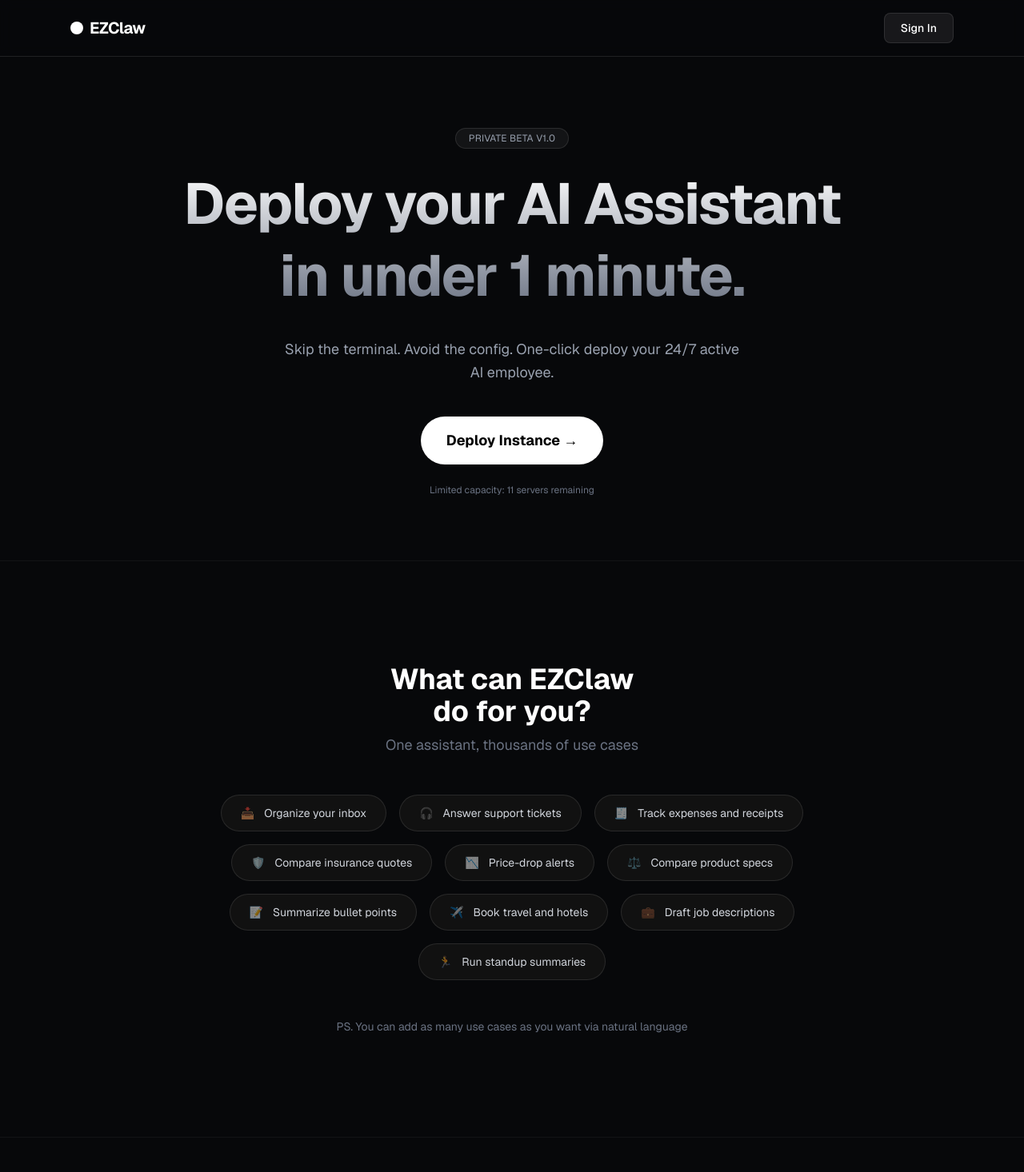
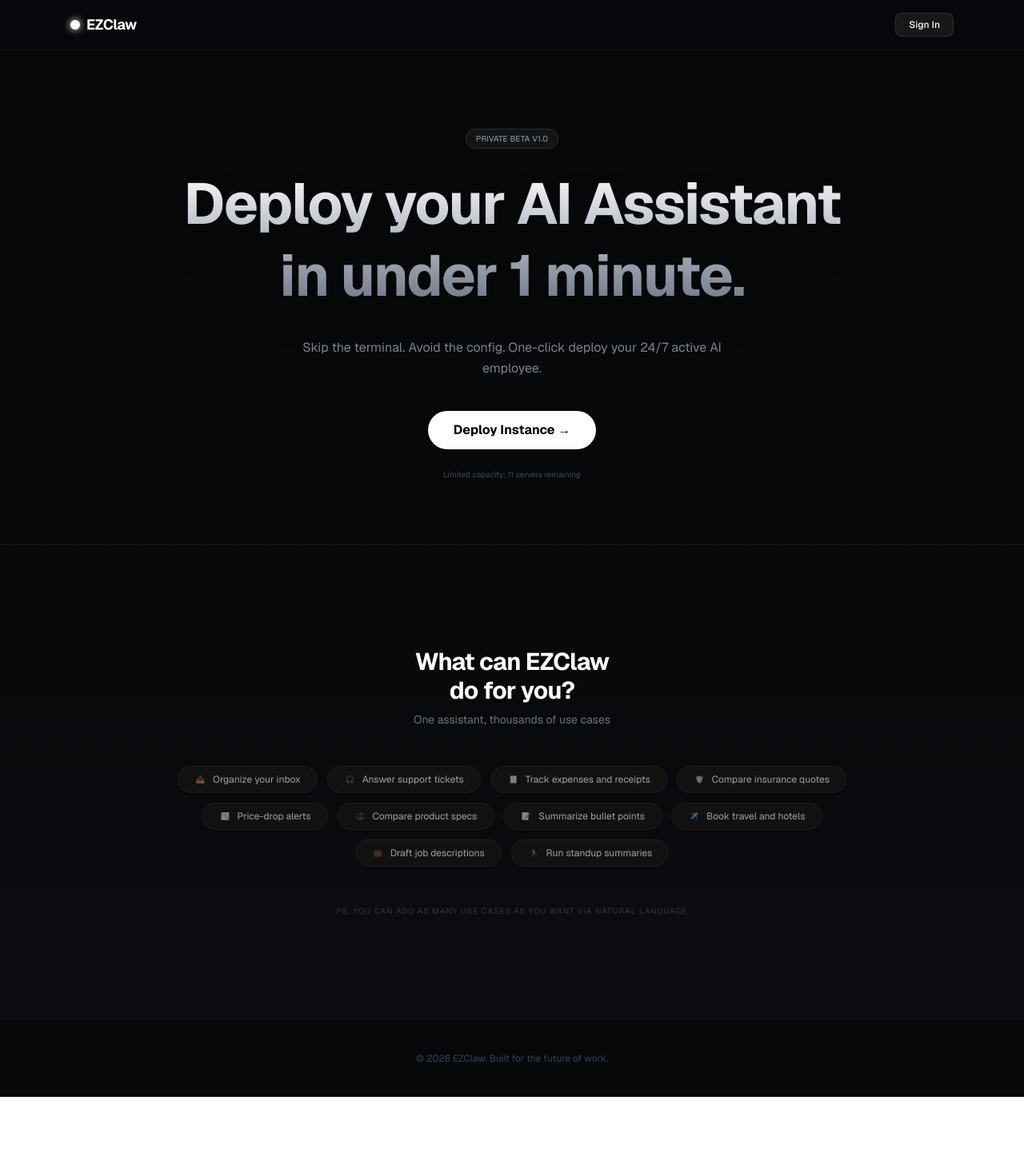
Before and after one commit to gingerbotcodes/ezclaw, a Next.js app: page / in a window 1280 px wide. Shown: the top 1466 px of the page at 80% size. After the commit the page ends 1372 px from the top, so only its background shows below. Built offline with nearby package versions, Linux system fonts and the light colour scheme.

Commit message:
Polish UI (Interactivity + Typography)

```diff
--- a/app/page.tsx
+++ b/app/page.tsx
@@ -6,42 +6,42 @@
     <div className="min-h-screen bg-[#07080a] text-white font-sans selection:bg-white selection:text-black">
 
       {/* Navbar */}
-      <nav className="fixed top-0 w-full bg-[#07080a]/80 backdrop-blur z-50 border-b border-white/10">
+      <nav className="fixed top-0 w-full bg-[#07080a]/80 backdrop-blur z-50 border-b border-white/5 transition-all duration-300">
         <div className="max-w-6xl mx-auto px-6 py-4 flex justify-between items-center">
-          <div className="font-bold text-xl tracking-tight flex items-center gap-2">
-            <span className="w-4 h-4 bg-white rounded-full"></span> EZClaw
+          <div className="font-bold text-lg tracking-tight flex items-center gap-2 cursor-pointer hover:opacity-80">
+            <span className="w-3 h-3 bg-white rounded-full shadow-[0_0_10px_white]"></span> EZClaw
           </div>
-          <button className="bg-[#18181b] border border-white/10 text-white px-5 py-2 rounded-lg font-medium hover:bg-white hover:text-black transition text-sm">
+          <button className="bg-[#18181b] border border-white/10 text-white px-4 py-1.5 rounded-lg text-xs font-medium hover:bg-white hover:text-black hover:scale-105 active:scale-95 transition">
             Sign In
           </button>
         </div>
       </nav>
 
       {/* Hero */}
-      <header className="pt-40 pb-20 px-6 text-center max-w-4xl mx-auto">
-        <div className="inline-block px-4 py-1 rounded-full border border-white/10 bg-white/5 text-xs text-gray-400 mb-6 tracking-wide uppercase">
+      <header className="pt-40 pb-20 px-6 text-center max-w-4xl mx-auto animate-in fade-in slide-in-from-bottom-10 duration-700">
+        <div className="inline-block px-3 py-1 rounded-full border border-white/10 bg-white/5 text-[10px] text-gray-400 mb-6 tracking-wide uppercase hover:bg-white/10 cursor-default transition">
           Private Beta v1.0
         </div>
-        <h1 className="text-5xl md:text-7xl font-bold mb-8 tracking-tight leading-tight bg-gradient-to-b from-white to-gray-500 bg-clip-text text-transparent">
+        <h1 className="text-5xl md:text-7xl font-bold mb-8 tracking-tight leading-tight bg-gradient-to-b from-white to-gray-500 bg-clip-text text-transparent drop-shadow-2xl">
           Deploy your AI Assistant<br/>in under 1 minute.
         </h1>
-        <p className="text-lg text-gray-400 mb-10 max-w-xl mx-auto leading-relaxed">
+        <p className="text-base text-gray-400 mb-10 max-w-xl mx-auto leading-relaxed opacity-80">
           Skip the terminal. Avoid the config. One-click deploy your 24/7 active AI employee.
         </p>
 
-        <button className="bg-white text-black px-8 py-4 rounded-full font-bold text-lg hover:shadow-[0_0_20px_rgba(255,255,255,0.3)] transition transform">
+        <button className="bg-white text-black px-8 py-3 rounded-full font-bold text-base hover:shadow-[0_0_25px_rgba(255,255,255,0.4)] hover:scale-105 active:scale-95 transition transform">
           Deploy Instance →
         </button>
-        <p className="mt-6 text-xs text-gray-500">Limited capacity: 11 servers remaining</p>
+        <p className="mt-6 text-[10px] text-gray-600 animate-pulse">Limited capacity: 11 servers remaining</p>
       </header>
 
-      {/* Use Cases Section (Cloned from Screenshot) */}
-      <section className="py-32 px-6 border-t border-white/5">
+      {/* Use Cases Section */}
+      <section className="py-32 px-6 border-t border-white/5 bg-gradient-to-b from-[#07080a] to-[#0c0d10]">
         <div className="max-w-4xl mx-auto text-center">
-          <h2 className="text-4xl font-bold mb-2">What can EZClaw<br/>do for you?</h2>
-          <p className="text-gray-500 mb-12 text-lg">One assistant, thousands of use cases</p>
+          <h2 className="text-3xl font-bold mb-2 tracking-tight">What can EZClaw<br/>do for you?</h2>
+          <p className="text-gray-500 mb-12 text-sm">One assistant, thousands of use cases</p>
 
-          <div className="flex flex-wrap justify-center gap-4">
+          <div className="flex flex-wrap justify-center gap-3">
             {[
               { icon: "📥", text: "Organize your inbox" },
               { icon: "🎧", text: "Answer support tickets" },
@@ -54,21 +54,21 @@
               { icon: "💼", text: "Draft job descriptions" },
               { icon: "🏃", text: "Run standup summaries" },
             ].map((item, i) => (
-              <div key={i} className="px-6 py-3 border border-white/10 rounded-full bg-[#111] hover:border-white/30 transition cursor-default flex items-center gap-3 text-sm text-gray-300 hover:text-white group">
-                <span className="opacity-50 group-hover:opacity-100 transition">{item.icon}</span>
+              <div key={i} className="px-5 py-2 border border-white/5 rounded-full bg-[#111] hover:bg-[#1a1a1a] hover:border-white/20 transition cursor-pointer flex items-center gap-2 text-xs text-gray-400 hover:text-white group hover:scale-105 active:scale-95 duration-200 shadow-sm hover:shadow-md">
+                <span className="opacity-50 group-hover:opacity-100 transition scale-75 group-hover:scale-100">{item.icon}</span>
                 {item.text}
               </div>
             ))}
           </div>
 
-          <p className="mt-12 text-gray-500 text-sm">
+          <p className="mt-12 text-gray-600 text-[10px] uppercase tracking-widest opacity-60">
             PS. You can add as many use cases as you want via natural language
           </p>
         </div>
       </section>
 
-      <footer className="py-10 text-center text-gray-600 text-sm border-t border-white/5">
-        &copy; 2026 EZClaw.
+      <footer className="py-10 text-center text-gray-700 text-xs border-t border-white/5 hover:text-gray-500 transition cursor-default">
+        &copy; 2026 EZClaw. Built for the future of work.
       </footer>
     </div>
   );
```
